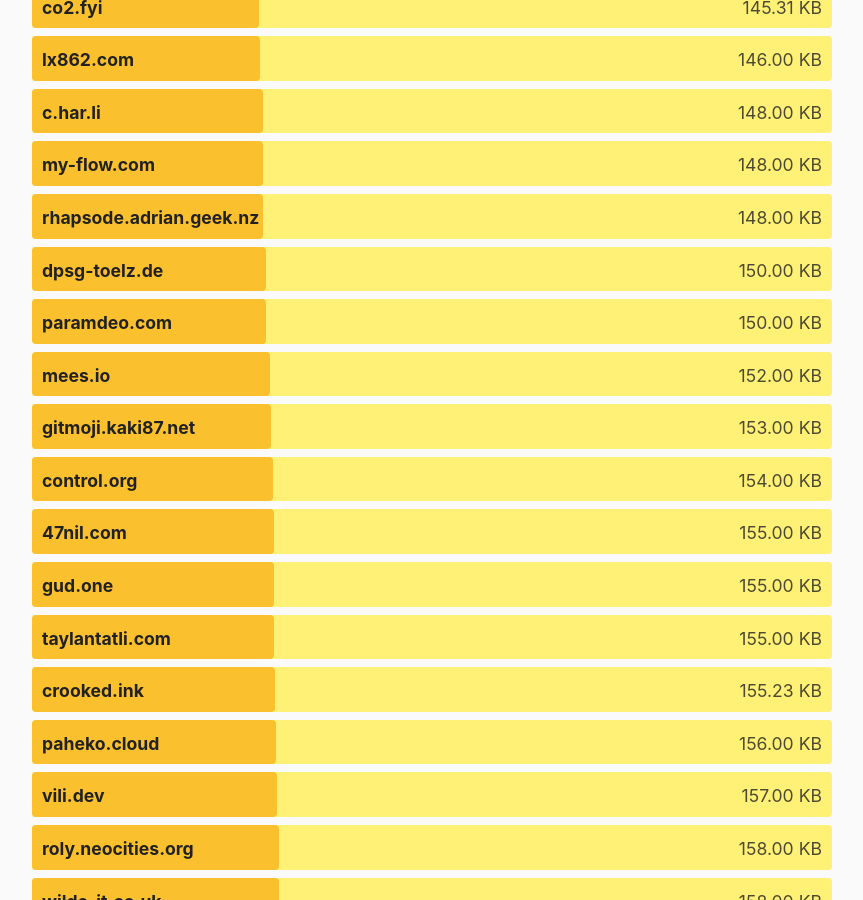
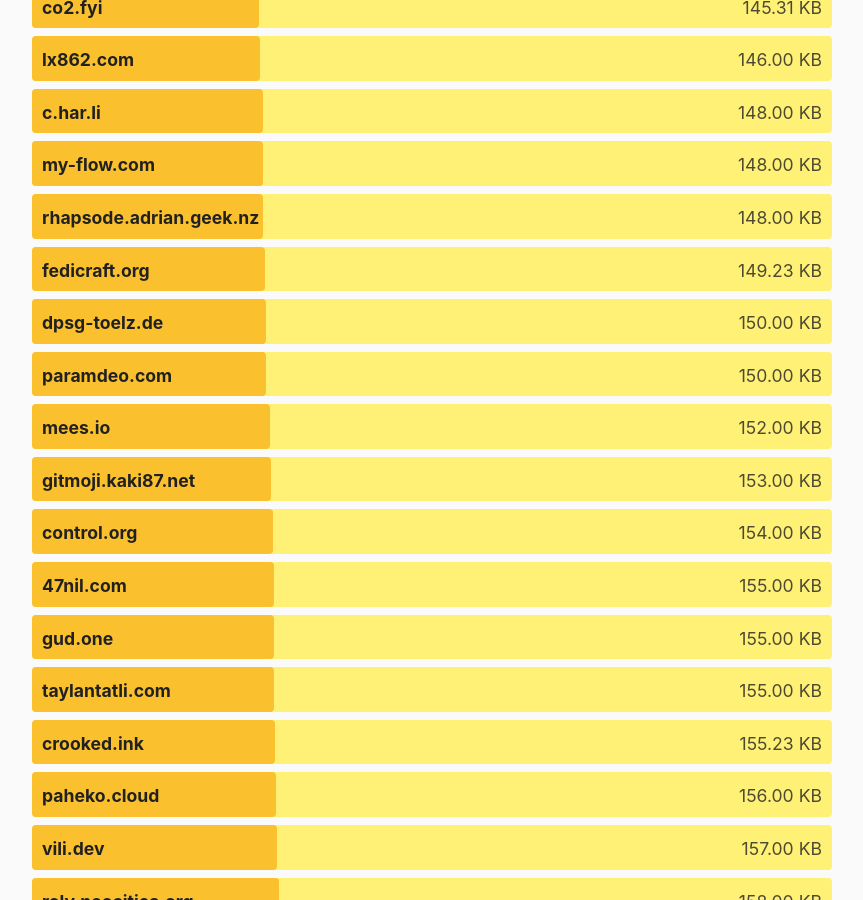
Before and after one commit to kevquirk/512kb.club, a Jekyll site: the page built from index.md, in a window 1280 px wide and 900 px high, scrolled down 29836 px. Shown: the whole window, without its empty margins (208-1071 px from the left). Built offline with Jekyll 4.4.1, drawn with Linux system fonts in a browser that asks for light colours.

Commit message:
Update sites.yml

```diff
--- a/_data/sites.yml
+++ b/_data/sites.yml
@@ -4122,3 +4122,8 @@
   url: https://zwieratko.sk/
   size: 28.07
   last_checked: 2024-02-11
+
+- domain: fedicraft.org
+  url: https://fedicraft.org/ (Make sure you keep the trailing slash)
+  size: 149.23
+  last_checked: 2024-07-12
```
